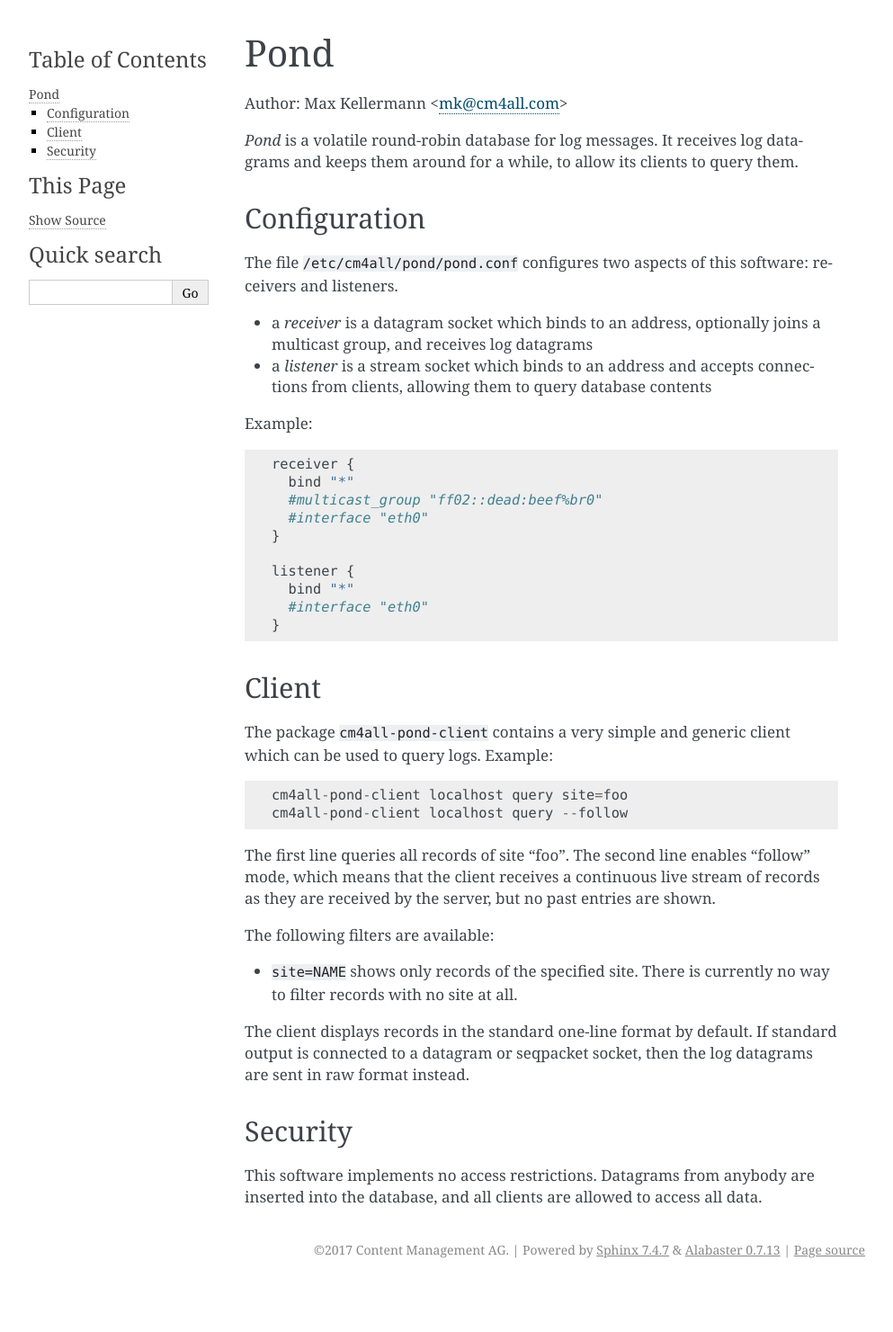
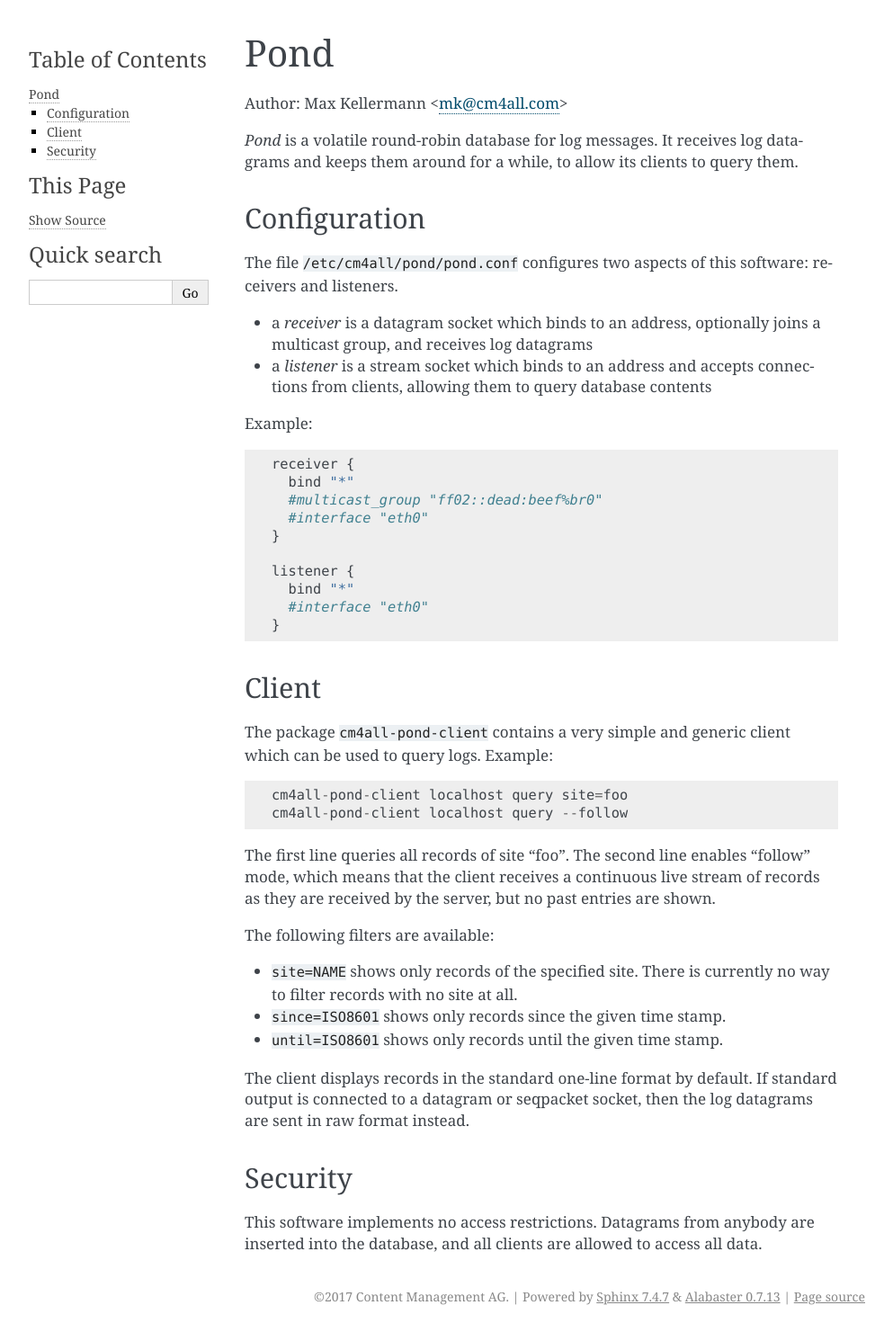
Before and after one commit to CM4all/pond, a Sphinx documentation site: the page built from doc/index.rst, in a window 1280 px wide. Shown: the whole page at 90% size, without its empty margins (148-1141 px from the left). Built offline with Sphinx 7.4.7, drawn with Linux system fonts in a browser that asks for light colours; before the commit the page ends 1429 px from its top, so only the background shows below that.

Commit message:
protocol: add timestamp filter

```diff
--- a/doc/index.rst
+++ b/doc/index.rst
@@ -52,6 +52,8 @@
 
 - :samp:`site=NAME` shows only records of the specified site.  There
   is currently no way to filter records with no site at all.
+- :samp:`since=ISO8601` shows only records since the given time stamp.
+- :samp:`until=ISO8601` shows only records until the given time stamp.
 
 The client displays records in the standard one-line format by
 default.  If standard output is connected to a datagram or seqpacket
```
Also changed, not shown: 6 other files.
